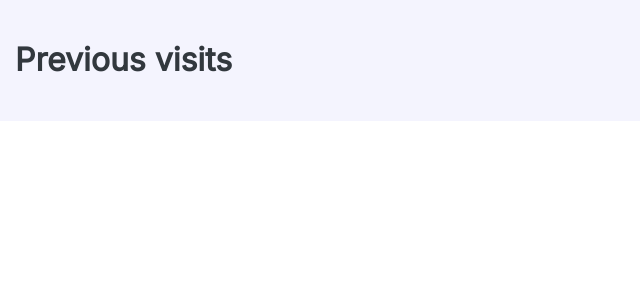
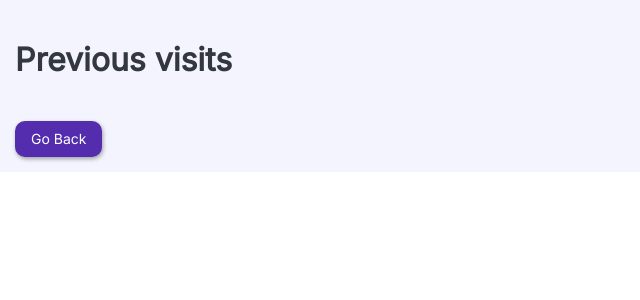
Before and after one commit to samutoljamo/Junction2024, a React (Vite) app in the folder pwa/: page /previous-visits/1 in a window 1280 px wide. Shown: the top 300 px of the page, without its empty margins (0-640 px from the left). Built offline with nearby package versions, Linux system fonts and the light colour scheme.

Commit message:
Go back button

```diff
--- a/pwa/src/assets/components/PreviousVisits.tsx
+++ b/pwa/src/assets/components/PreviousVisits.tsx
@@ -1,12 +1,12 @@
 import './PreviousVisits.css';
 import { useAppSelector } from "../../store";
 import { useParams } from 'react-router-dom';
+import { useNavigate } from "react-router-dom";
+import Button from "@mui/joy/Button";
 
   const ItemDisplay = () => {
 
-    //const item = useAppSelector((state) =>
-    //  state.backend.items.find((item) => item.id === "fdfdsfdsfds")
-    //);
+    const navigate = useNavigate();
     const { id } = useParams<{ id: string }>();
 
     const item = useAppSelector((state) =>
@@ -38,6 +38,21 @@ import { useParams } from 'react-router-dom';
                 ))}
         </div>
         )}
+        <Button
+        style={{
+          backgroundColor: "#542DAE",
+          fontWeight: "400",
+          marginTop: "15px",
+          boxShadow: "1px 2px 4px 0 rgba(0,0,0,0.35)",
+          borderRadius: "10px"
+        }}
+        onClick={() => {
+          navigate("../");
+        }}
+        color="primary"
+      >
+        Go Back
+      </Button>
         </>
 
     );
```
